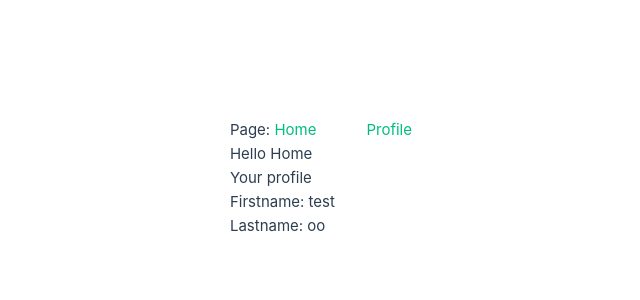
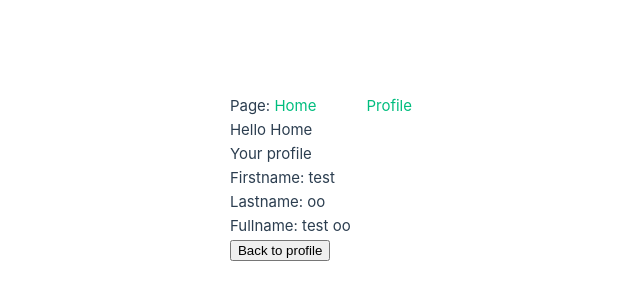
Before and after one commit to jaturaorn/Learn-Vue_Router-Pinia, a Vue app: page / in a window 1280 px wide. Shown: the part 222-522 px from the top of the page, without its empty margins (228-868 px from the left). Built offline with nearby package versions, Linux system fonts and the light colour scheme.

Commit message:
Finish in pinia

```diff
--- a/src/stores/user.js
+++ b/src/stores/user.js
@@ -7,6 +7,11 @@ export const useUserStore = defineStore('user', {
         firstname: 'test',
         lastname: 'oo'
     }),
+    getters: {
+        fullname (state) {
+            return `${state.firstname} ${state.lastname}`
+        }
+    },
     actions: {
         changeName (formData) {
             /*
@@ -16,6 +21,7 @@ export const useUserStore = defineStore('user', {
                     firstname: '',
                     lastname: ''
                 }
+
             */
             this.firstname = formData.firstname
             this.lastname = formData.lastname
--- a/src/views/HomeView.vue
+++ b/src/views/HomeView.vue
@@ -1,8 +1,15 @@
 <script setup>
-import { RouterLink } from "vue-router";
+import { RouterLink, useRouter } from "vue-router";
 import { useUserStore } from "../stores/user";
 
+const router = useRouter()
+
 const userStore = useUserStore()
+
+const backToProfile = () => {
+    // ทำอะไรสักอย่างก่อน
+    router.push({ name: 'profile' })
+}
 
 </script>
 
@@ -13,6 +20,8 @@ const userStore = useUserStore()
       Your profile
       <div>Firstname: {{ userStore.firstname }}</div>
       <div>Lastname: {{ userStore.lastname }}</div>
+      <div>Fullname: {{ userStore.fullname }}</div>
+      <button @click="backToProfile()">Back to profile</button>
     </div>
   </div>
 </template>
--- a/src/views/ProfileView.vue
+++ b/src/views/ProfileView.vue
@@ -1,5 +1,5 @@
 <script setup>
-import { onMounted, ref } from "vue";
+import { onMounted, ref, watch } from "vue";
 import { RouterLink, useRoute, useRouter } from "vue-router";
 import { useUserStore } from "../stores/user";
 
@@ -16,20 +16,30 @@ const backToHome = () => {
     router.push({ name: 'home' })
 }
 
+onMounted(() => {
+    firstname.value = userStore.firstname;
+    lastname.value = userStore.lastname;
+})
+
+// para(newdata) จะผูกกับ data ตัวหน้า
+watch([firstname, lastname], (newData) => {
+    if (newData[0] !== userStore.firstname ||
+    newData[1] !== userStore.lastname) {
+        isUpdated.value = false
+    }
+})
+
 const updateProfile = () => {
     const formData = {
         firstname: firstname.value,
         lastname: lastname.value
     }
     userStore.changeName(formData)
+    isUpdated.value = true
     // console.log(firstname.value);
     // console.log(lastname.value);
 }
 
-onMounted(() => {
-    firstname.value = userStore.firstname;
-    lastname.value = userStore.lastname;
-})
 </script>
 
 <template>
@@ -40,7 +50,7 @@ onMounted(() => {
         </div>
             <div>Firstname {{ userStore.firstname }}</div>
             <div>Lastname {{ userStore.lastname }} </div>
-    </div>
+            <div>Fullname: {{ userStore.fullname }}</div>
         <div>
             Profile Vue
             <div>
@@ -56,4 +66,5 @@ onMounted(() => {
                     <button @click="backToHome()">Back to home</button>
             </div>
         </div>
+    </div>
 </template>
```
Lines whose indentation alone changed are shown as unchanged.
